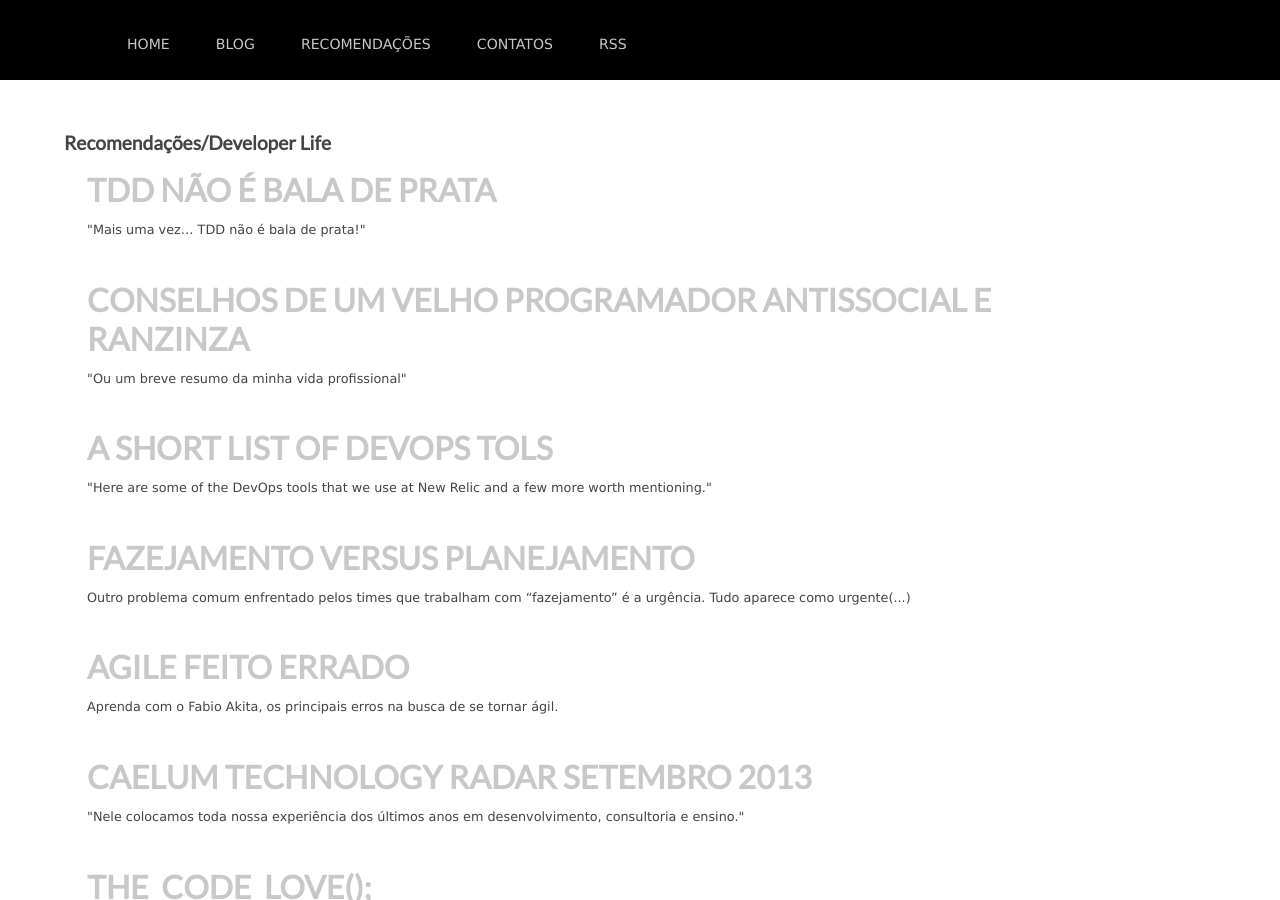
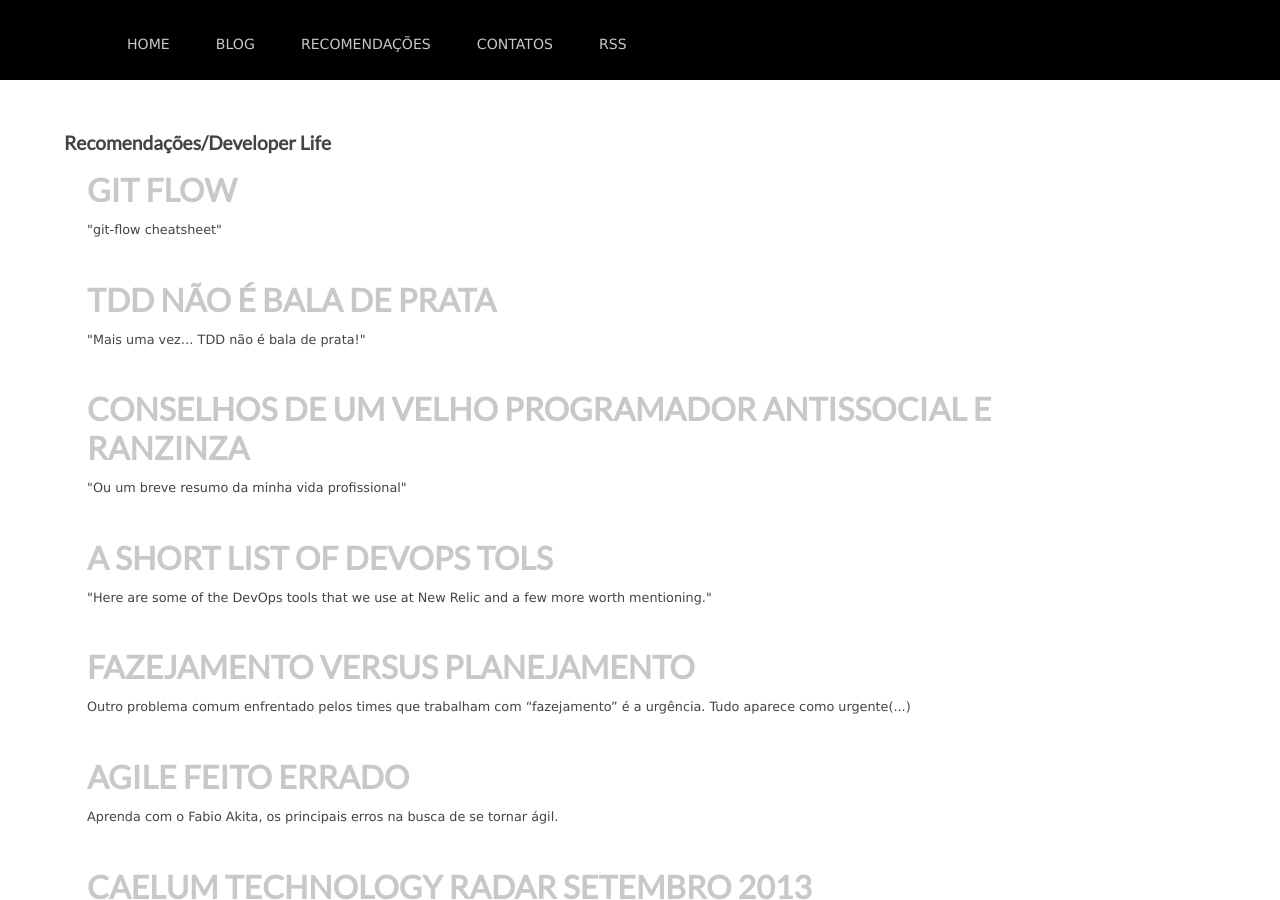
Before and after one commit to rgarbin/rgarbin.github.com, a Jekyll site: the page built from references/developer-life.html, in a window 1280 px wide and 900 px high. Built offline with Jekyll 4.4.1, drawn with Linux system fonts in a browser that asks for light colours; comment, search, counter and statistics services are not loaded.

Commit message:
Update developer-life.html
git flow

```diff
--- a/references/developer-life.html
+++ b/references/developer-life.html
@@ -3,6 +3,13 @@ layout: default
 title: Recomendações Developer Life
 ---
 <h1>Recomendações/Developer Life</h1>
+
+<article>
+    <div class="post">
+      <h3><a href="http://danielkummer.github.io/git-flow-cheatsheet/" alt="" target="_blank">GIT Flow</a></h3>
+      <p>"git-flow cheatsheet"</p>
+	</div>
+</article>
 <article>
     <div class="post">
       <h3><a href="http://blog.caelum.com.br/mais-uma-vez-tdd-nao-e-bala-de-prata/" alt="" target="_blank">TDD não é bala de prata</a></h3>
```
